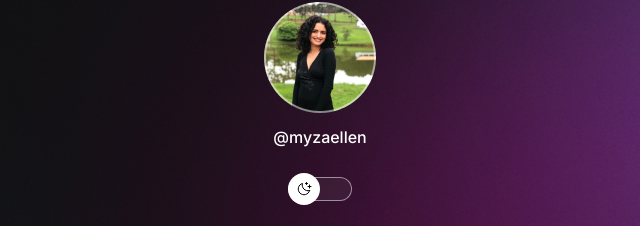
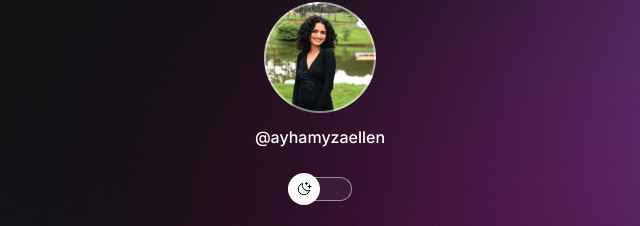
Before and after one commit to ayhamyza/devLinks, a plain HTML site: page index.html in a window 1280 px wide. Shown: the part 78-304 px from the top of the page, 320-960 px from the left. Drawn offline with nearby package versions, Linux system fonts and the light colour scheme.

Commit message:
alteracao nome

```diff
--- a/index.html
+++ b/index.html
@@ -21,7 +21,7 @@
           src="./image/avatar.png"
           alt="Foto de perfil."
         />
-        <p>@myzaellen</p>
+        <p>@ayhamyzaellen</p>
       </div>
 
       <div id="switch" onclick="toggleMode()">
```
